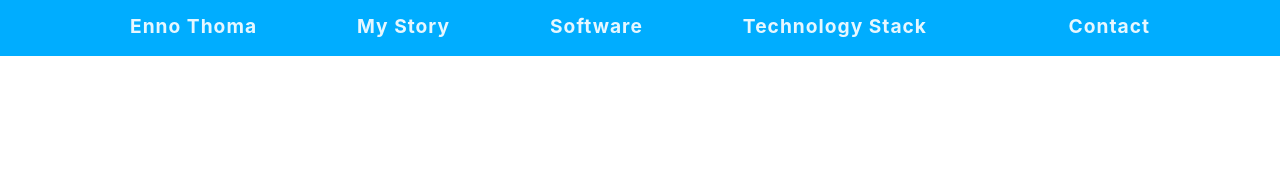
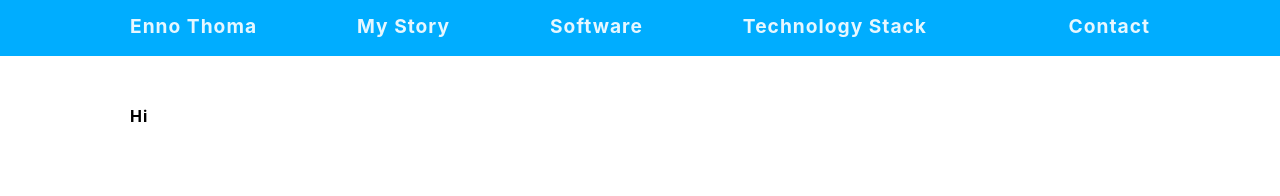
Before and after one commit to ennoente/Website, a React (Create React App) app: page /software in a window 1280 px wide. Shown: the top 196 px of the page. Built offline with nearby package versions, Linux system fonts and the light colour scheme.

Commit message:
Create Software branch

```diff
--- a/src/App.js
+++ b/src/App.js
@@ -5,7 +5,9 @@ import NavigationBar from './NavigationBar/NavigationBar';
 import HamburgerBar from './NavigationBar/HamburgerBar';
 import Home from './ContentPages/Home/Home';
 import SocialMediaBar from './SocialMediaBar/SocialMediaBar';
-import myStory from './ContentPages/MyStory/MyStory';
+
+import MyStory from './ContentPages/MyStory/MyStory';
+import Software from './ContentPages/Software/Software';
 
 /** Has to be imported after the components to keep media queries working */
 import './ContentContainer.css';
@@ -20,14 +22,15 @@ class App extends Component {
     return (
       <Router>
         <div className="App">
-                    <NavigationBar />
+          <NavigationBar/>
 
-                    <HamburgerBar />
+          <HamburgerBar/>
 
-                    <Route exact path="/" component={Home} />
-                    <Route path="/my-story" component={myStory} />
+          <Route exact path="/" component={Home}/>
+          <Route path="/my-story" component={MyStory}/>
+          <Route path='/software' component={Software} />
 
-                    <SocialMediaBar />
+          <SocialMediaBar/>
         </div>
       </Router>
     );
--- /dev/null
+++ b/src/ContentPages/Software/Software.js
@@ -0,0 +1,17 @@
+import React, {Component} from 'react';
+
+class Software extends Component {
+  constructor(props) {
+    super(props);
+  }
+
+  render() {
+    return (
+      <div className={'content_container'}>
+        Hi
+      </div>
+    )
+  }
+}
+
+export default Software;
```
Lines whose indentation alone changed are shown as unchanged.
